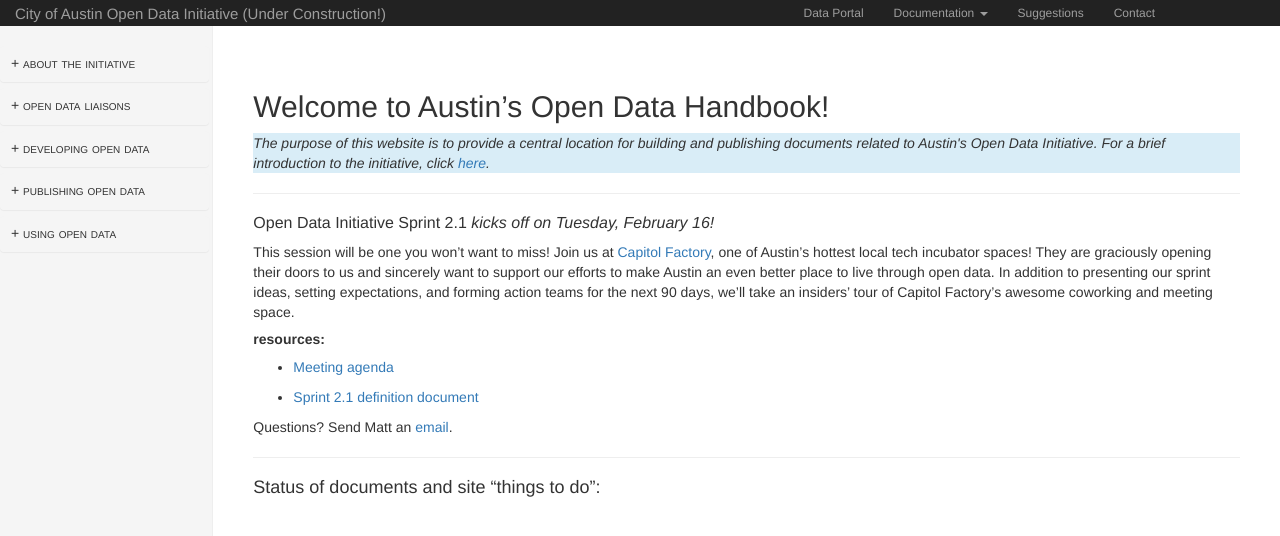
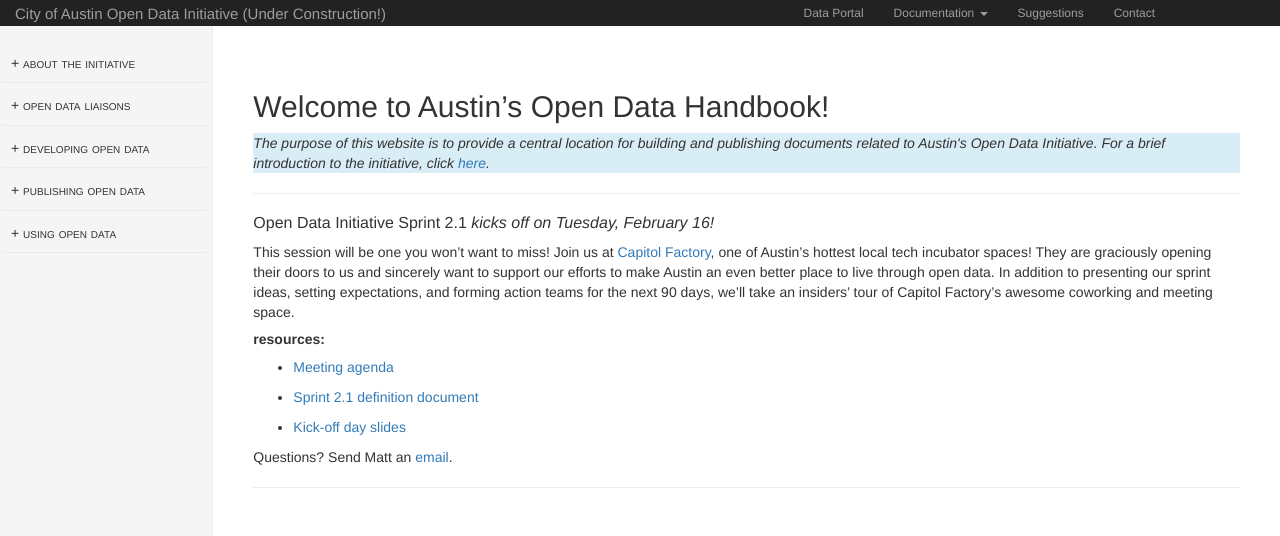
Before and after one commit to cityofaustin/open-data-manual, a Jekyll site: the page built from index.md, in a window 1280 px wide. Shown: the top 536 px of the page. Built offline with Jekyll 4.4.1, drawn with Linux system fonts in a browser that asks for light colours; nearby versions of some CDN libraries.

Commit message:
add link to kickoff slides

```diff
--- a/index.md
+++ b/index.md
@@ -20,12 +20,14 @@ title: Open Data Manual
 
 - [Sprint 2.1 definition document]({{site.baseurl}}/projects/sprint_2_1)
 
+- [Kick-off day slides](https://docs.google.com/presentation/d/1g-zuj-SS6I8-cS2Wzm6p3cEtfAUQRHYGw5Ze2ctCJqM/edit?usp=sharing)
+
 
 Questions? Send Matt an [email](matthew.esquibel@austintexas.gov).
 
 ***
 
-### Status of documents and site "things to do":
+<!-- ### Status of documents and site "things to do": -->
 
 
 
```
